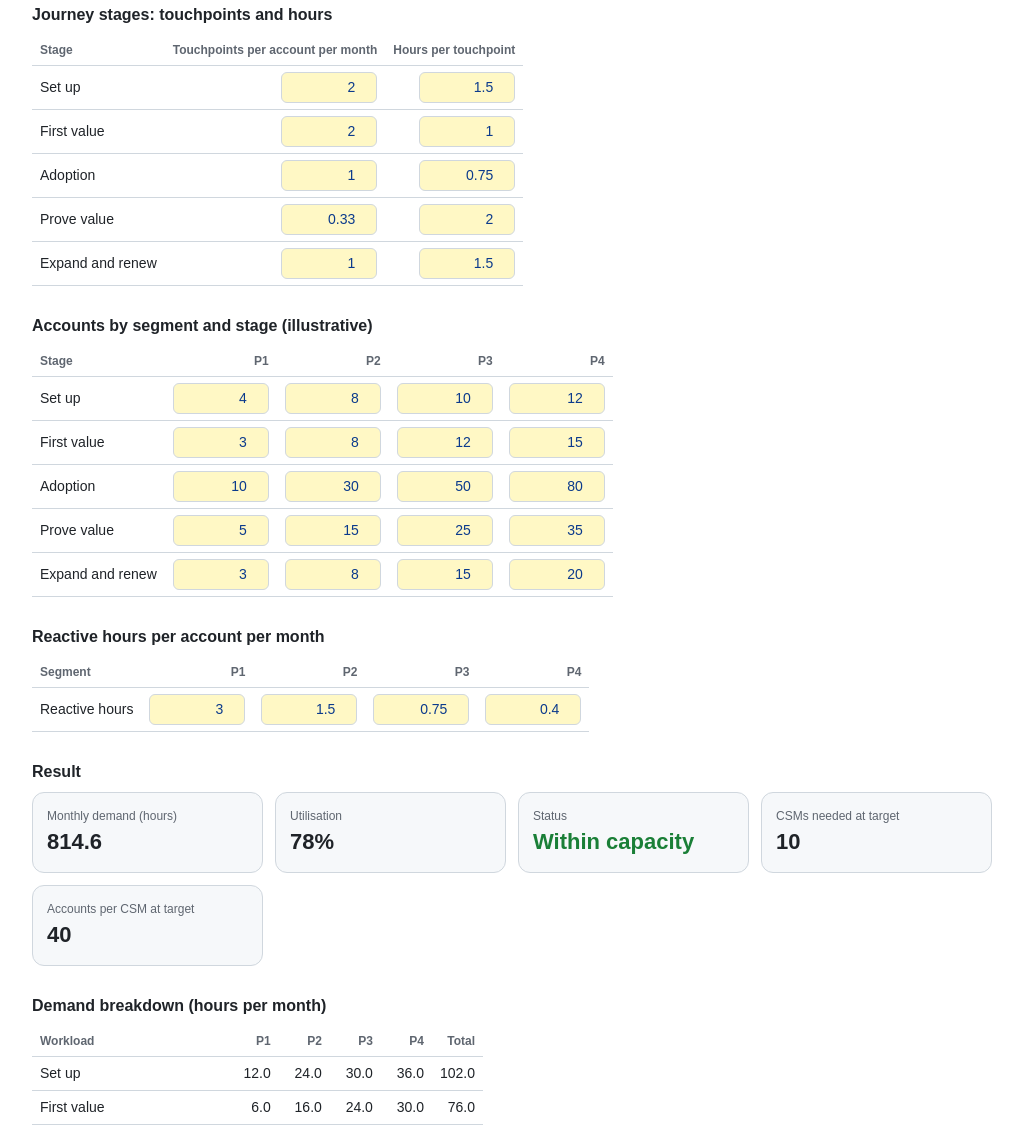
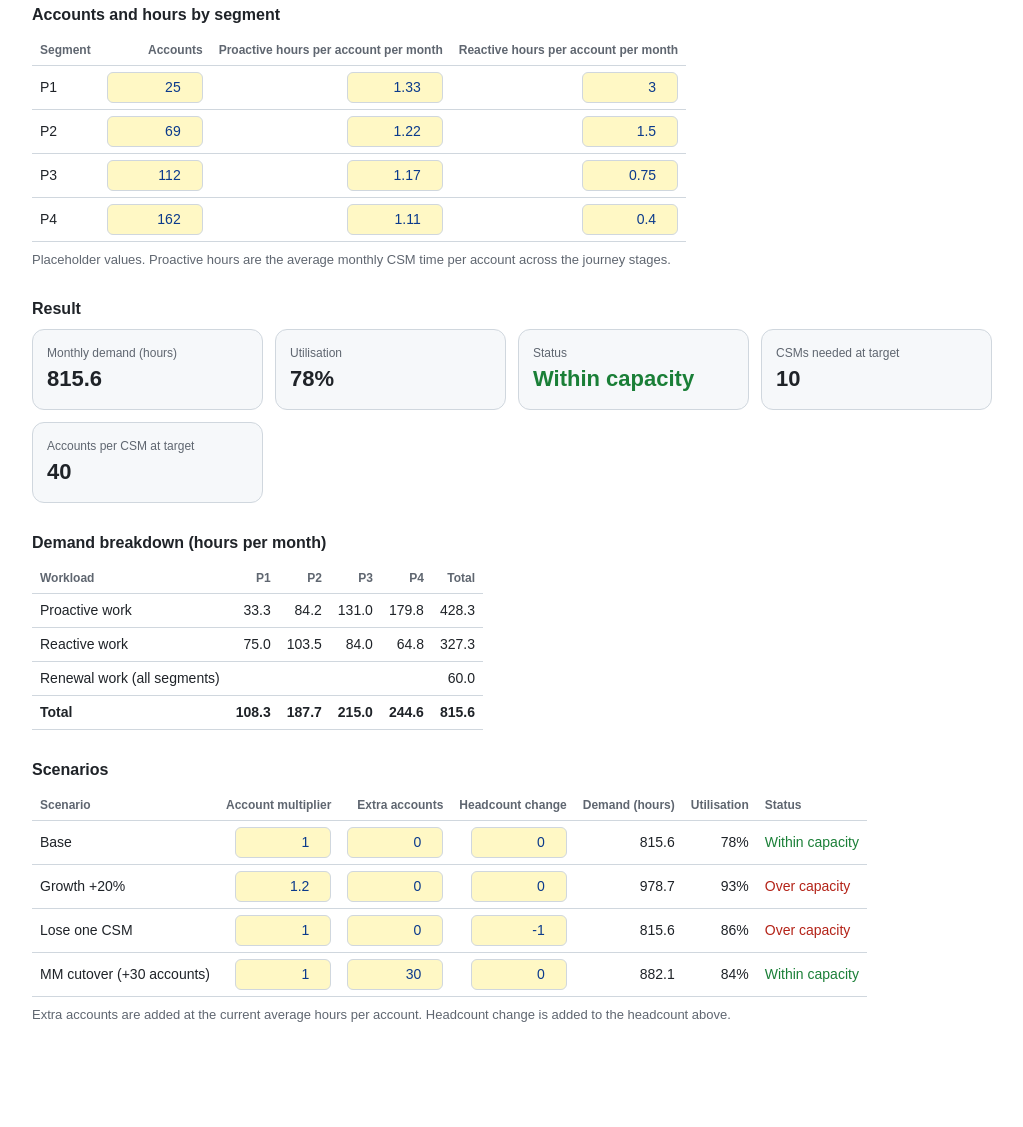
Before and after one commit to christopherbaxter-png/cs-capacity, a plain HTML site: page capacity-model/capacity-calculator.html in a window 1280 px wide. Shown: the part 430-1557 px from the top of the page, without its empty margins (128-1151 px from the left). After the commit the page ends 1515 px from the top, so only its background shows below. Drawn offline with Linux system fonts and the light colour scheme.

Commit message:
Simplify accounts to segment-level inputs
Replaces the account-by-stage matrix with account counts and proactive and
reactive hours per account for each segment (P1 to P4), in both the workbook
and the browser calculator.

Co-Authored-By: Claude Haiku 5.5 <noreply@anthropic.com>
Claude-Session: https://claude.ai/code/session_01BRpi3kP1GF9zRUnubN4Wi4

```diff
--- a/capacity-model/capacity-calculator.html
+++ b/capacity-model/capacity-calculator.html
@@ -58,27 +58,12 @@ input[type="number"] { width: 96px; padding: 4px 6px; border: 1px solid var(--li
 <div class="row-label"><span>Renewals per month (next 90 days average)</span><input type="number" id="renewals" value="12" step="1"></div>
 <div class="row-label"><span>Hours per renewal</span><input type="number" id="renewalHours" value="5" step="0.5"></div>
 
-<h2>Journey stages: touchpoints and hours</h2>
+<h2>Accounts and hours by segment</h2>
 <table>
-  <thead><tr><th>Stage</th><th class="num">Touchpoints per account per month</th><th class="num">Hours per touchpoint</th></tr></thead>
-  <tbody id="stageRows"></tbody>
+  <thead><tr><th>Segment</th><th class="num">Accounts</th><th class="num">Proactive hours per account per month</th><th class="num">Reactive hours per account per month</th></tr></thead>
+  <tbody id="segRows"></tbody>
 </table>
-
-<h2>Accounts by segment and stage (illustrative)</h2>
-<table>
-  <thead><tr><th>Stage</th><th class="num">P1</th><th class="num">P2</th><th class="num">P3</th><th class="num">P4</th></tr></thead>
-  <tbody id="accountRows"></tbody>
-</table>
-
-<h2>Reactive hours per account per month</h2>
-<table>
-  <thead><tr><th>Segment</th><th class="num">P1</th><th class="num">P2</th><th class="num">P3</th><th class="num">P4</th></tr></thead>
-  <tbody><tr><td>Reactive hours</td>
-    <td class="num"><input type="number" id="re0" value="3" step="0.25"></td>
-    <td class="num"><input type="number" id="re1" value="1.5" step="0.25"></td>
-    <td class="num"><input type="number" id="re2" value="0.75" step="0.25"></td>
-    <td class="num"><input type="number" id="re3" value="0.4" step="0.25"></td></tr></tbody>
-</table>
+<p class="note">Placeholder values. Proactive hours are the average monthly CSM time per account across the journey stages.</p>
 
 <h2>Result</h2>
 <div class="grid">
@@ -100,44 +85,37 @@ input[type="number"] { width: 96px; padding: 4px 6px; border: 1px solid var(--li
   <thead><tr><th>Scenario</th><th class="num">Account multiplier</th><th class="num">Extra accounts</th><th class="num">Headcount change</th><th class="num">Demand (hours)</th><th class="num">Utilisation</th><th>Status</th></tr></thead>
   <tbody id="scenarios"></tbody>
 </table>
-<p class="note">Extra accounts are added at the current average hours per account. Edit the scenario inputs below.</p>
+<p class="note">Extra accounts are added at the current average hours per account. Headcount change is added to the headcount above.</p>
 </main>
 
 <script>
-const stages = [
-  { name: "Set up", touches: 2, hours: 1.5 },
-  { name: "First value", touches: 2, hours: 1.0 },
-  { name: "Adoption", touches: 1, hours: 0.75 },
-  { name: "Prove value", touches: 0.33, hours: 2.0 },
-  { name: "Expand and renew", touches: 1, hours: 1.5 }
-];
-const accounts = [
-  [4, 8, 10, 12], [3, 8, 12, 15], [10, 30, 50, 80], [5, 15, 25, 35], [3, 8, 15, 20]
+const segments = [
+  { name: "P1", accounts: 25, pro: 1.33, re: 3.0 },
+  { name: "P2", accounts: 69, pro: 1.22, re: 1.5 },
+  { name: "P3", accounts: 112, pro: 1.17, re: 0.75 },
+  { name: "P4", accounts: 162, pro: 1.11, re: 0.4 }
 ];
 const scenarioDefs = [
-  { name: "Base", mult: 1, extra: 0, heads: null },
-  { name: "Growth +20%", mult: 1.2, extra: 0, heads: null },
+  { name: "Base", mult: 1, extra: 0, heads: 0 },
+  { name: "Growth +20%", mult: 1.2, extra: 0, heads: 0 },
   { name: "Lose one CSM", mult: 1, extra: 0, heads: -1 },
-  { name: "MM cutover (+30 accounts)", mult: 1, extra: 30, heads: null }
+  { name: "MM cutover (+30 accounts)", mult: 1, extra: 30, heads: 0 }
 ];
 
-function numInput(id, val, step, onChange) {
-  return `<input type="number" id="${id}" value="${val}" step="${step}">`;
+function numInput(id, v, step) {
+  return `<input type="number" id="${id}" value="${v}" step="${step}">`;
 }
 function buildTables() {
-  document.getElementById("stageRows").innerHTML = stages.map((s, i) =>
+  document.getElementById("segRows").innerHTML = segments.map((s, i) =>
     `<tr><td>${s.name}</td>
-      <td class="num">${numInput("t" + i, s.touches, 0.01)}</td>
-      <td class="num">${numInput("h" + i, s.hours, 0.05)}</td></tr>`).join("");
-  document.getElementById("accountRows").innerHTML = stages.map((s, i) =>
-    `<tr><td>${s.name}</td>` + accounts[i].map((v, j) =>
-      `<td class="num">${numInput("a" + i + "_" + j, v, 1)}</td>`).join("") + `</tr>`).join("");
-  document.getElementById("breakdown").innerHTML = "";
+      <td class="num">${numInput("n" + i, s.accounts, 1)}</td>
+      <td class="num">${numInput("p" + i, s.pro, 0.01)}</td>
+      <td class="num">${numInput("r" + i, s.re, 0.05)}</td></tr>`).join("");
   document.getElementById("scenarios").innerHTML = scenarioDefs.map((sc, i) =>
     `<tr><td>${sc.name}</td>
       <td class="num">${numInput("sm" + i, sc.mult, 0.05)}</td>
       <td class="num">${numInput("se" + i, sc.extra, 1)}</td>
-      <td class="num">${numInput("sh" + i, sc.heads === null ? 0 : sc.heads, 1)}</td>
+      <td class="num">${numInput("sh" + i, sc.heads, 1)}</td>
       <td class="num" id="sd${i}">-</td><td class="num" id="su${i}">-</td><td id="ss${i}">-</td></tr>`).join("");
   document.querySelectorAll("input").forEach(el => el.addEventListener("input", recalc));
 }
@@ -146,25 +124,22 @@ function val(id) { const v = parseFloat(document.getElementById(id).value); retu
 function recalc() {
   const hours = val("hours"), share = val("share") / 100, target = val("target") / 100;
   const headcount = val("headcount"), renewals = val("renewals"), renewalHours = val("renewalHours");
-  const segTotals = [0, 0, 0, 0];
-  const rows = [];
-  stages.forEach((s, i) => {
-    const r = [];
-    for (let j = 0; j < 4; j++) {
-      const h = val("a" + i + "_" + j) * val("t" + i) * val("h" + i);
-      r.push(h); segTotals[j] += h;
-    }
-    rows.push({ name: s.name, vals: r });
+
+  const pro = [], re = [], segTotal = [];
+  let totalAccounts = 0;
+  segments.forEach((_, j) => {
+    const n = val("n" + j);
+    totalAccounts += n;
+    pro.push(n * val("p" + j));
+    re.push(n * val("r" + j));
+    segTotal.push(pro[j] + re[j]);
   });
-  const reactive = [0, 1, 2, 3].map(j => {
-    let n = 0; for (let i = 0; i < stages.length; i++) n += val("a" + i + "_" + j);
-    return n * val("re" + j);
-  });
-  reactive.forEach((h, j) => segTotals[j] += h);
+  const proTotal = pro.reduce((a, b) => a + b, 0);
+  const reTotal = re.reduce((a, b) => a + b, 0);
   const renewalTotal = renewals * renewalHours;
-  const demand = segTotals.reduce((a, b) => a + b, 0) + renewalTotal;
-  let totalAccounts = 0; accounts.forEach((_, i) => { for (let j = 0; j < 4; j++) totalAccounts += val("a" + i + "_" + j); });
+  const demand = proTotal + reTotal + renewalTotal;
   const avgPerAccount = totalAccounts ? demand / totalAccounts : 0;
+
   const perCsmHours = hours * share;
   const available = perCsmHours * headcount;
   const util = available ? demand / available : 0;
@@ -180,14 +155,14 @@ function recalc() {
   document.getElementById("needed").textContent = needed;
   document.getElementById("perCsm").textContent = perCsm.toFixed(0);
 
-  const seg = ["P1", "P2", "P3", "P4"];
-  let bd = rows.map(r => `<tr><td>${r.name}</td>` + r.vals.map(v => `<td class="num">${v.toFixed(1)}</td>`).join("") +
-    `<td class="num">${r.vals.reduce((a, b) => a + b, 0).toFixed(1)}</td></tr>`).join("");
-  bd += `<tr><td>Reactive work</td>` + reactive.map(v => `<td class="num">${v.toFixed(1)}</td>`).join("") +
-    `<td class="num">${reactive.reduce((a, b) => a + b, 0).toFixed(1)}</td></tr>`;
-  bd += `<tr><td>Renewal work (all segments)</td><td class="num" colspan="4"></td><td class="num">${renewalTotal.toFixed(1)}</td></tr>`;
-  bd += `<tr><td><strong>Total</strong></td>` + segTotals.map(v => `<td class="num"><strong>${v.toFixed(1)}</strong></td>`).join("") +
-    `<td class="num"><strong>${demand.toFixed(1)}</strong></td></tr>`;
+  const f = v => v.toFixed(1);
+  let bd = `<tr><td>Proactive work</td>` + pro.map(v => `<td class="num">${f(v)}</td>`).join("") +
+    `<td class="num">${f(proTotal)}</td></tr>`;
+  bd += `<tr><td>Reactive work</td>` + re.map(v => `<td class="num">${f(v)}</td>`).join("") +
+    `<td class="num">${f(reTotal)}</td></tr>`;
+  bd += `<tr><td>Renewal work (all segments)</td><td class="num" colspan="4"></td><td class="num">${f(renewalTotal)}</td></tr>`;
+  bd += `<tr><td><strong>Total</strong></td>` + segTotal.map(v => `<td class="num"><strong>${f(v)}</strong></td>`).join("") +
+    `<td class="num"><strong>${f(demand)}</strong></td></tr>`;
   document.getElementById("breakdown").innerHTML = bd;
 
   scenarioDefs.forEach((sc, i) => {
@@ -198,9 +173,9 @@ function recalc() {
     const u = a ? d / a : 0;
     document.getElementById("sd" + i).textContent = d.toFixed(1);
     document.getElementById("su" + i).textContent = (u * 100).toFixed(0) + "%";
-    const s = document.getElementById("ss" + i);
-    s.textContent = u > target ? "Over capacity" : "Within capacity";
-    s.className = u > target ? "bad" : "ok";
+    const sEl = document.getElementById("ss" + i);
+    sEl.textContent = u > target ? "Over capacity" : "Within capacity";
+    sEl.className = u > target ? "bad" : "ok";
   });
 }
 
```
Also changed, not shown: 2 other files.
